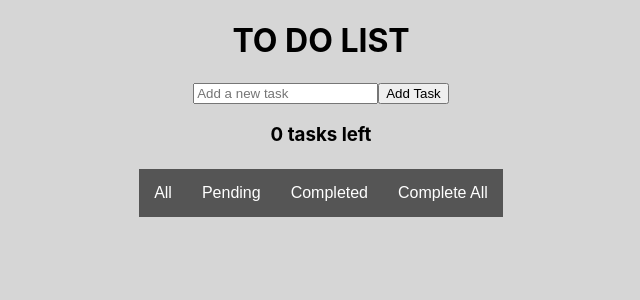
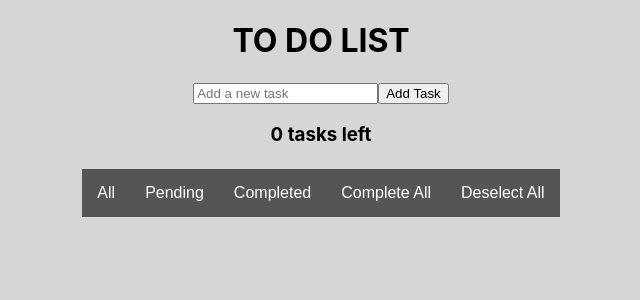
Before and after one commit to nmcmillen/to-do-list, a React (Create React App) app: page / in a window 1280 px wide. Shown: the top 300 px of the page, without its empty margins (319-959 px from the left). Built offline with nearby package versions, Linux system fonts and the light colour scheme.

Commit message:
complete and deselect all buttons fully functional

```diff
--- a/src/App.css
+++ b/src/App.css
@@ -25,7 +25,7 @@ body {
   float: right;
 }
 
-#all-btn, #pending-btn, #completed-btn, #complete-all-btn {
+#all-btn, #pending-btn, #completed-btn, #complete-all-btn, #deselect-btn {
     background-color: #555555;
     border: none;
     /* border-radius: 5px; */
@@ -39,7 +39,7 @@ body {
     cursor: pointer;
   }
 
-  #all-btn:hover, #pending-btn:hover, #completed-btn:hover, #complete-all-btn:hover {
+  #all-btn:hover, #pending-btn:hover, #completed-btn:hover, #complete-all-btn:hover, #deselect-btn:hover {
     background-color: #0c0c0c;
     color: white;
   }
@@ -56,7 +56,8 @@ body {
 }
 
 #trash-btn:hover {
-  background-color: orangered;
+  /* background-color: orangered; */
+  opacity: 0.7;
 }
 
 #check-btn {
--- a/src/App.js
+++ b/src/App.js
@@ -42,21 +42,18 @@ function App(props) {
 
 
   function completeAll () {
-    // let newTask = [...tasks]
-    // newTask.filter(status => status.complete = true);
-    // setTasks(newTask)
-    let completed = tasks.filter(status => status.complete = true);
-    setTasks(completed)
+    let checkall = [...tasks]
+    checkall.filter(status => status.complete = true);
+    setTasks(checkall)
+    // let completed = tasks.filter(status => status.complete = true);
+    // setTasks(completed)
   }
 
-  // function deselectAll () {
-  //   // let newTask = [...tasks]
-  //   // newTask.filter(status => status.complete = true);
-  //   // setTasks(newTask)
-  //   let deselect = tasks.filter(status => status.complete = false);
-  //   setTasks(deselect)
-  // }
-
+  function deselectAll () {
+    let deselect = [...tasks]
+    deselect.filter(status => status.complete = false);
+    setTasks(deselect)
+  }
 
   return (
     <div className="App">
@@ -82,7 +79,7 @@ function App(props) {
         <button id="pending-btn" onClick={() => setFilter("pending")}>Pending</button>
         <button id="completed-btn" onClick={() => setFilter("completed")}>Completed</button>
         <button id="complete-all-btn" onClick={completeAll}>Complete All</button>
-        {/* <button id="deselect-btn" onClick={deselectAll}>Deselect All</button> */}
+        <button id="deselect-btn" onClick={deselectAll}>Deselect All</button>
       </div>
     </div>
   );
```
